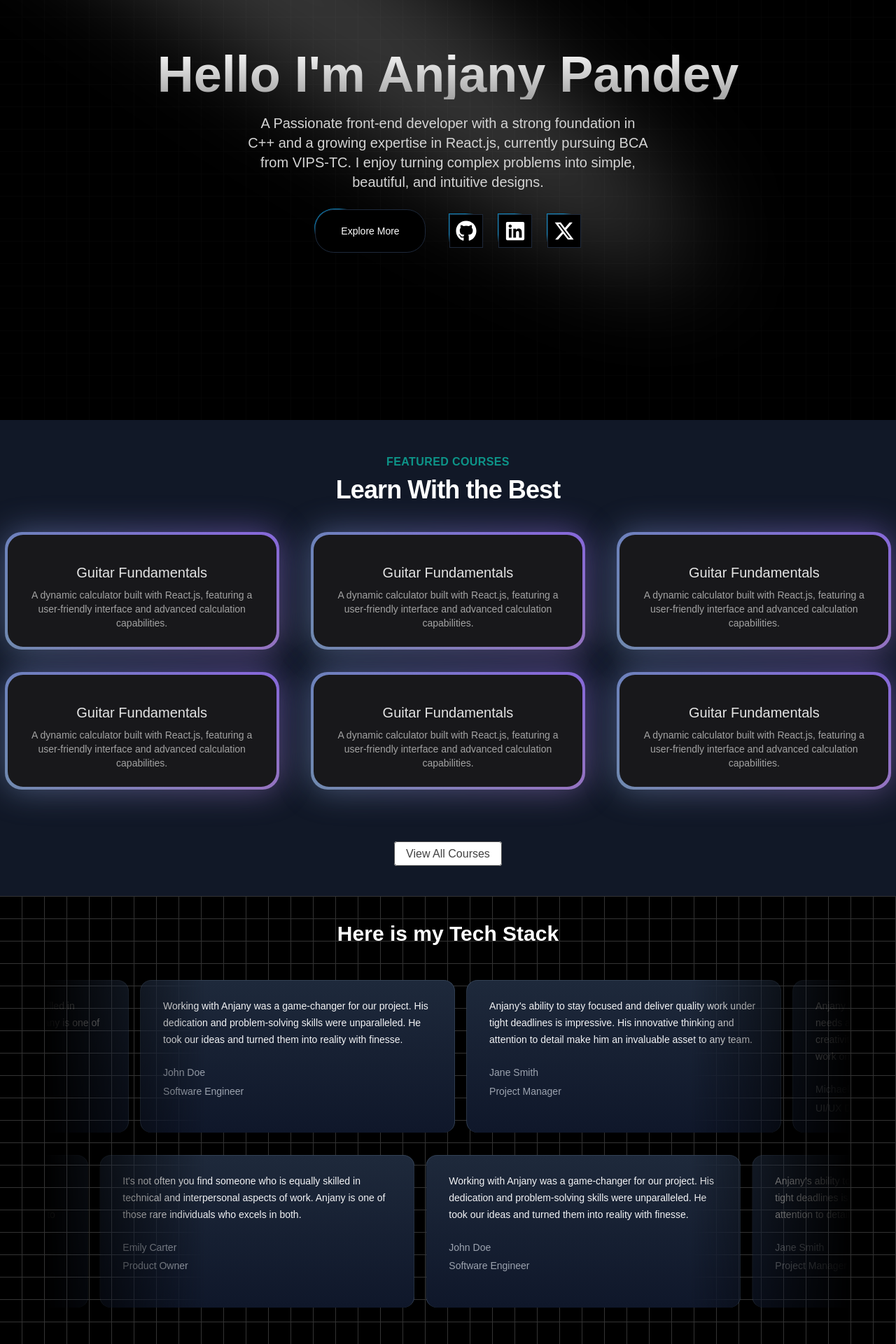
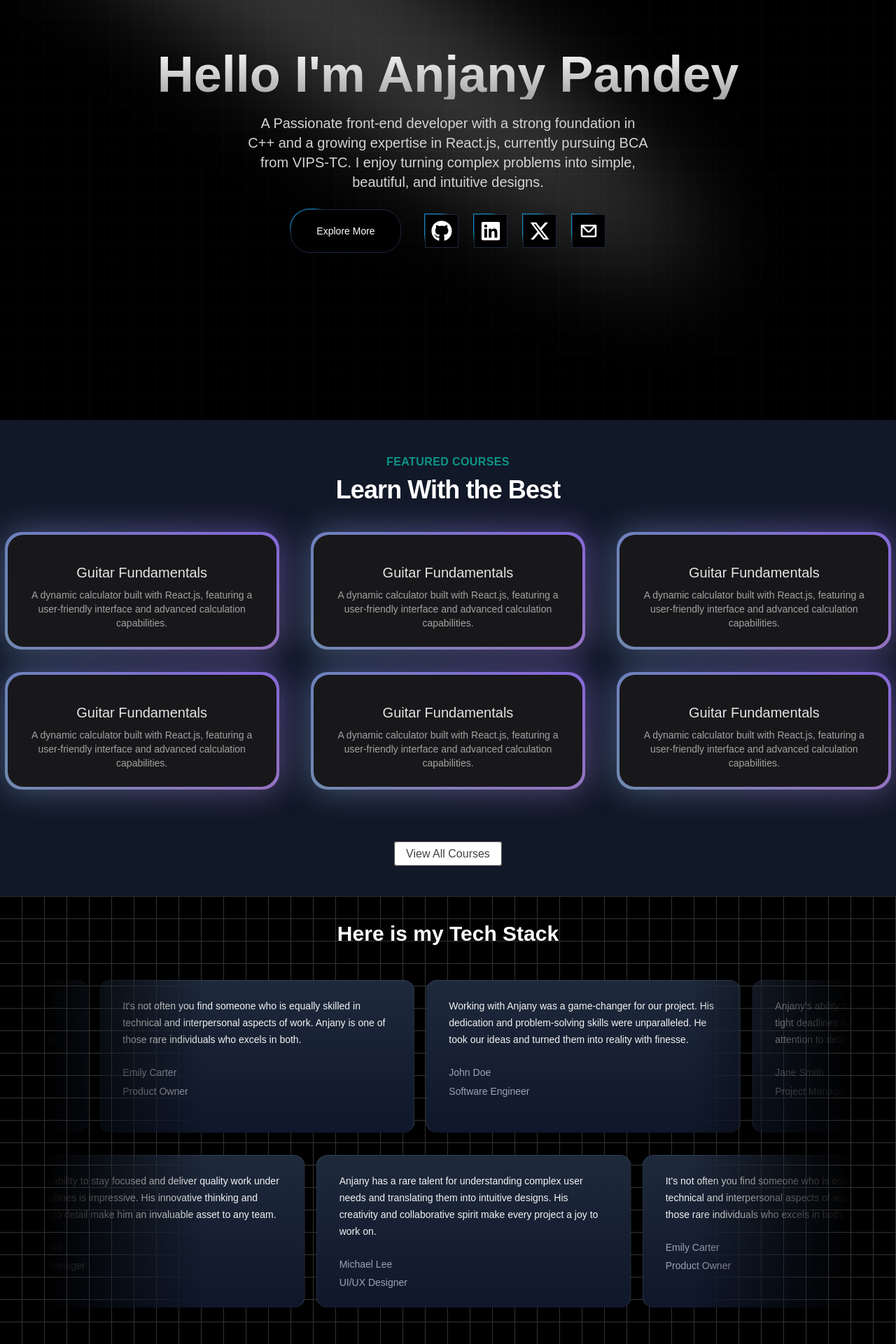
Before and after one commit to anjany06/nextjs_project, a Next.js app: page / in a window 1280 px wide. Shown: the part 200-2120 px from the top of the page at 70% size. Built offline with nearby package versions, Linux system fonts and the light colour scheme.

Commit message:
`Added LinkedIn and Twitter social media icons and a Mail icon to HeroSection, and modified InfiniteMovingCards speed and direction in SkillsCard.`

```diff
--- a/src/components/HeroSection.tsx
+++ b/src/components/HeroSection.tsx
@@ -6,6 +6,7 @@ import { FaLinkedin } from "react-icons/fa";
 import { Spotlight } from "./ui/Spotlight";
 import { Button } from "./ui/moving-border";
 import { FaXTwitter } from "react-icons/fa6";
+import { CgMail } from "react-icons/cg";
 
 function HeroSection() {
   return (
@@ -62,6 +63,13 @@ function HeroSection() {
             >
               <FaXTwitter style={{ width: "30px", height: "30px" }} />
             </Button>
+            <Button
+              borderRadius="0rem"
+              className="bg-white dark:bg-black text-black dark:text-white border-neutral-200 dark:border-slate-800"
+              style={{ width: "50px", height: "50px" }}
+            >
+              <CgMail  style={{ width: "30px", height: "30px" }} />
+            </Button>
           </div>
         </div>
       </div>
--- a/src/components/SkillsCard.tsx
+++ b/src/components/SkillsCard.tsx
@@ -38,11 +38,11 @@ const SkillsCard = () => {
           <InfiniteMovingCards
             items={testimonials}
             direction="right"
-            speed="slow"
+            speed="fast"
           />
           <InfiniteMovingCards
             items={testimonials}
-            direction="right"
+            direction="left"
             speed="fast"
           />
         </div>
```
